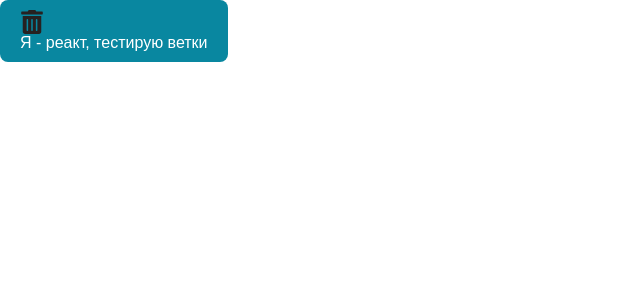
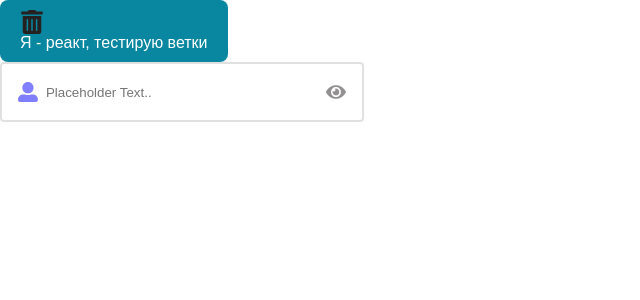
Before and after one commit to mr-mollusk/MainAdlibsArt, a React (Create React App) app: page / in a window 1280 px wide. Shown: the top 300 px of the page, without its empty margins (0-640 px from the left). Built offline with nearby package versions, Linux system fonts and the light colour scheme.

Commit message:
feat/ADS-2 made input 60% like in design

```diff
--- a/craco.config.js
+++ b/craco.config.js
@@ -4,6 +4,7 @@ module.exports = {
       entry: "./src/index.tsx",
     },
     configure: (webpackConfig) => {
+      resolve: { extentions: ['.js', '.jsx', '.ts', '.tsx', 'css'] };
       webpackConfig.module.rules.push({
         test: /\.svg$/,
         use: [
--- a/src/App.tsx
+++ b/src/App.tsx
@@ -1,5 +1,5 @@
 import React from "react";
-import { Button, Icon, IconButton } from "./components";
+import { Button, Icon, IconButton, InputADS2 } from "./components";
 
 const App: React.FC = () => {
   return (
@@ -7,6 +7,7 @@ const App: React.FC = () => {
       <Button>
         <Icon name="icons:delete" />Я - реакт, тестирую ветки
       </Button>
+      <InputADS2 iconLeft={<Icon name="icons:user" fill="blue" />} iconRight={<Icon name="icons:eye" />} />
     </div>
   );
 };
--- a/src/components/index.ts
+++ b/src/components/index.ts
@@ -4,3 +4,4 @@ export * from "./iconButton";
 export * from "./image";
 export * from "./stack";
 export * from "./flex";
+export * from "./input";
--- /dev/null
+++ b/src/components/input/InputADS2.tsx
@@ -0,0 +1,16 @@
+import React from "react";
+import { Icon } from "..";
+import { IInput } from "./input.types";
+import s from "./input.module.css";
+
+export const InputADS2: React.PropsWithChildren<React.FC<IInput>> = ({
+    iconLeft,
+    iconRight,
+    ...rest
+}) => {
+    return (
+        <div className={s.input_wrapper}>
+            {iconLeft && iconLeft}<input className={s.input} {...rest} placeholder="Placeholder Text.."/>{iconRight && iconRight}
+        </div>
+    );
+}
--- /dev/null
+++ b/src/components/input/index.ts
@@ -0,0 +1 @@
+export { InputADS2 } from "./InputADS2"
--- /dev/null
+++ b/src/components/input/input.module.css
@@ -0,0 +1,16 @@
+.input {
+    width: 100%;
+    margin-left: 8px;
+    margin-right: 8px;
+    outline:none;
+    caret-color: var(--violent-900);
+    caret-shape: 1px;
+}
+
+.input_wrapper {
+    display: flex;
+    border: 2px solid var(--black-800);
+    width: 328px;
+    padding: 16px;
+    border-radius: 4px;
+}
--- /dev/null
+++ b/src/components/input/input.storybook.tsx
@@ -0,0 +1 @@
+export default {}
--- /dev/null
+++ b/src/components/input/input.types.tsx
@@ -0,0 +1,5 @@
+import {InputHTMLAttributes} from "react";
+export interface IInput extends InputHTMLAttributes<HTMLInputElement> {
+    iconLeft?: React.ReactNode;
+    iconRight?: React.ReactNode;
+}
--- a/src/react-app-env.d.ts
+++ b/src/react-app-env.d.ts
@@ -1 +1,3 @@
 /// <reference types="react-scripts" />
+
+declare module '*.css';
--- a/src/styles/variables.css
+++ b/src/styles/variables.css
@@ -2,6 +2,7 @@
   /*White and black*/
   --white: #fff;
   --black: #000;
+  --black-800: #0000001F;
 
   /*Cyan colors */
   --cyan-100: #c4f1f9;
@@ -14,9 +15,18 @@
   --cyan-800: #086f83;
   --cyan-900: #065666;
 
+  /*Violent colors */
+  --violent-900: #694ED6;
+
   /*Button colors */
   --button-accent-1: var(--cyan-700);
   --button-accent-1-hover: var(--cyan-800);
   --button-accent-1-active: var(--cyan-900);
   --button-text-color: var(--white);
+
+  /*Input colors */
+  --input-border-color: var(--black-800);
+
+  /*Сursor colors */
+  --input-cursor-color: var(--violent-900);
 }
```
Also changed, not shown: src/utils/index.ts (line endings or trailing spaces).
